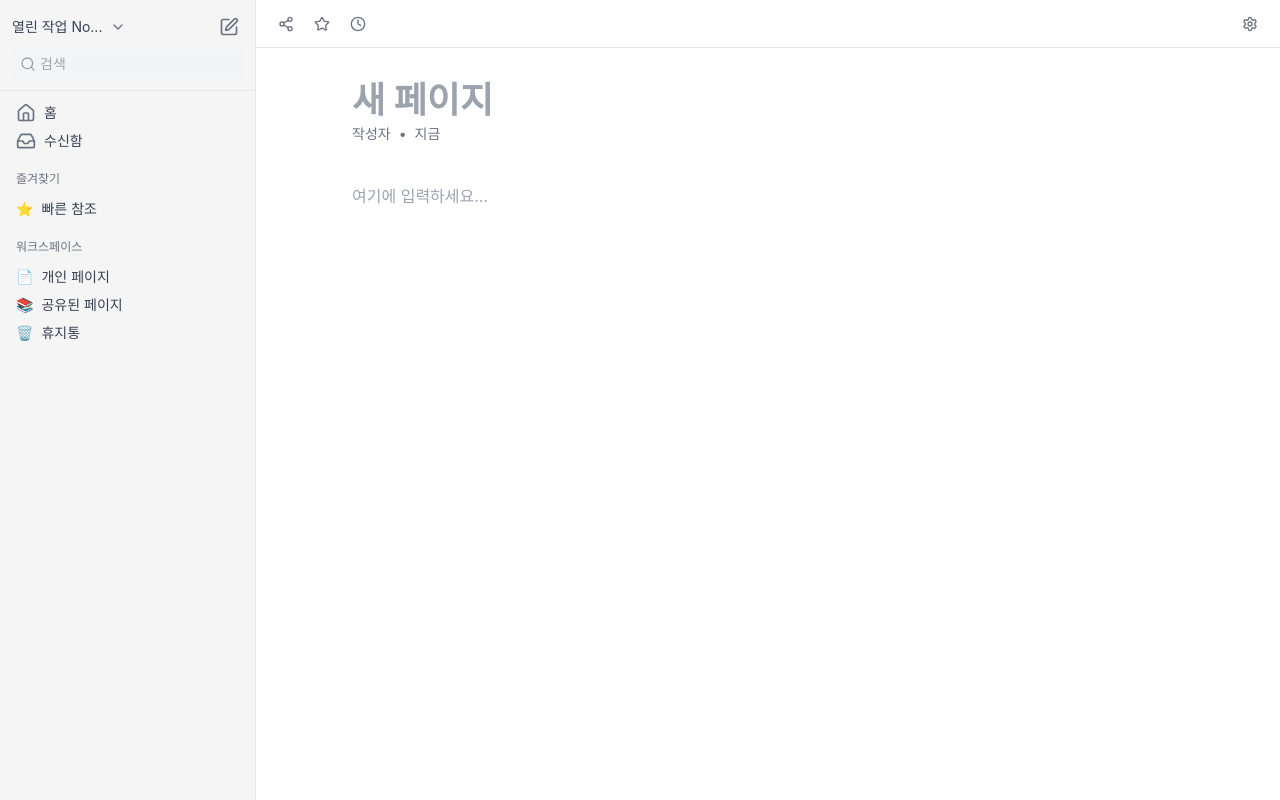
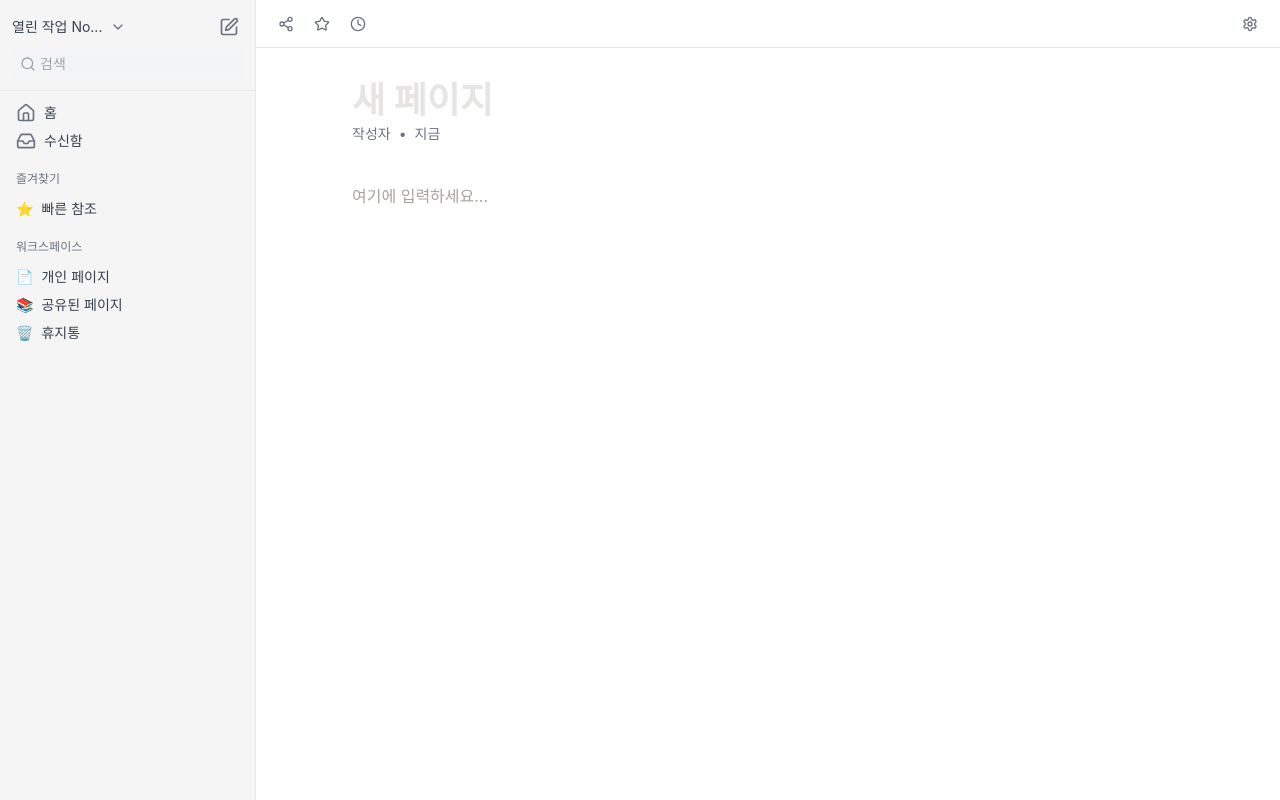
Before and after one commit to Jeong-baechoo/notion-clone-frontend, a React (Create React App) app: page / in a window 1280 px wide. Built offline with nearby package versions, Linux system fonts and the light colour scheme.

Commit message:
Style: 에디터 글자 색상 변경

```diff
--- a/src/App.js
+++ b/src/App.js
@@ -141,7 +141,7 @@ const NotionPage = () => {
             {/* Page title */}
             <div className="mb-10">
               <div
-                className="text-4xl font-bold text-gray-800 mb-1 outline-none empty:before:content-['새_페이지'] empty:before:text-gray-400"
+                className="text-4xl font-bold text-gray-800 mb-1 outline-none empty:before:content-['새_페이지'] empty:before:text-stone-200"
                 contentEditable="true"
                 suppressContentEditableWarning={true}
                 spellCheck={false}
@@ -155,7 +155,7 @@ const NotionPage = () => {
 
             {/* Editable content */}
             <div
-              className="min-h-[calc(100vh-16rem)] w-full outline-none prose prose-sm max-w-none empty:before:content-['여기에_입력하세요...'] empty:before:text-gray-400"
+              className="min-h-[calc(100vh-16rem)] w-full outline-none prose prose-sm max-w-none empty:before:content-['여기에_입력하세요...'] empty:before:text-stone-400"
               contentEditable="true"
               suppressContentEditableWarning={true}
               spellCheck={false}
```
